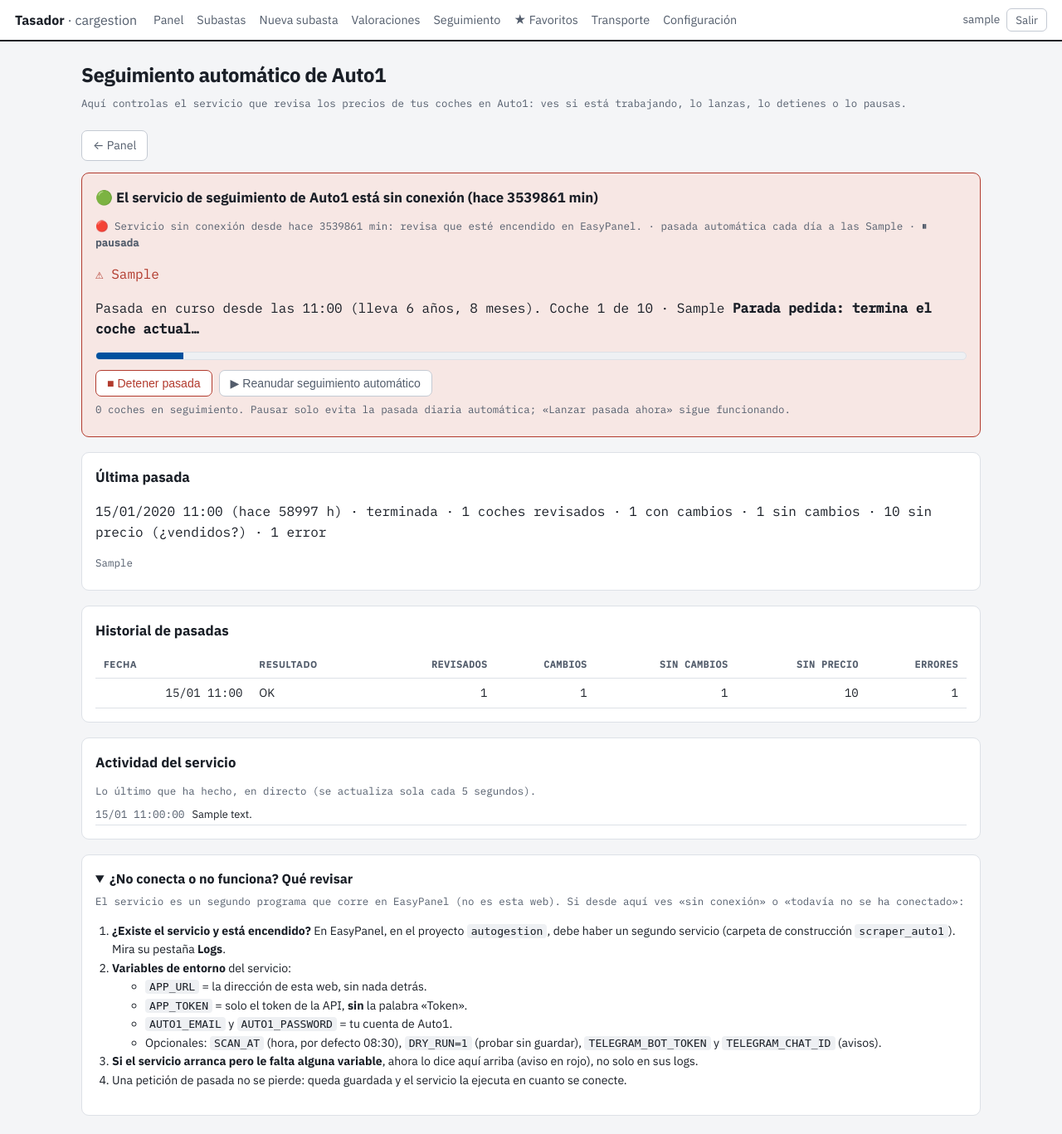
After one commit to apleal/cargestion, a Django app: page /seguimiento/ in a window 1280 px wide. The commit adds this page. Shown: the whole page at 83% size. Run offline with Django 5.2, Linux system fonts and the light colour scheme; a user stored in the database is signed in; tables that the repository leaves empty hold one stand-in row (values such as "Sample post").

Commit message:
Pantalla de control del seguimiento de Auto1: estado en vivo, lanzar, detener y pausar
Alberto no sabia si el servicio funcionaba ni podia pararlo: "debe haber
una pantalla donde sepamos que esta recogiendo datos, que lo podamos parar
cuando queramos y lanzarlo nosotros".

- Nueva pantalla /seguimiento/ (enlace "Seguimiento" en el menu): estado
  del servicio (conectado / sin conexion / nunca conectado), pasada en
  curso con progreso coche a coche y barra, ultima pasada, historial y
  actividad en directo (ultimas lineas del log del servicio, 300 max).
  Se refresca sola cada 5 s (zona parcial ?parcial=1).
- Controles: lanzar pasada, detener la pasada en curso (el servicio
  termina el coche actual y para; queda registrada como detenida) o
  cancelar una peticion pendiente, y pausar/reanudar la pasada diaria
  automatica (el lanzamiento manual sigue funcionando).
- El servicio se hace visible aunque este mal configurado: si faltan
  AUTO1_EMAIL/AUTO1_PASSWORD o SCAN_AT es invalido, ya no se cierra en
  silencio; sigue avisando a la app y se ve en rojo con la causa.
  (Solo exige APP_URL y APP_TOKEN, sin las que no podria avisar.)
- Latido ampliado (progreso, problemas, lineas de log; la respuesta trae
  pausado y detener). Modelos: ServicioAuto1 ampliado y EventoAuto1.
- Panel: la tarjeta enlaza con el control y avisa si esta pausado o el
  servicio comunica un problema.
- Guia de que revisar si no conecta, dentro de la propia pantalla.

Bug de deduplicacion encontrado al probar: dos anuncios distintos de Auto1
(referencia distinta, mismo modelo y ano, km parecidos) se fusionaban en un
unico vehiculo, asi que solo se vigilaba uno. Ahora, si la linea trae
referencia (Auto1) o matricula (BCA) y no coincide con nada, es un coche
nuevo; el emparejamiento aproximado solo se usa sin ningun identificador.

Probado de punta a punta en local: servicio mal configurado, correcto,
lanzar desde la pantalla, progreso en vivo y detener a mitad de pasada.

Co-Authored-By: Claude Sonnet 5.5 <noreply@anthropic.com>

```diff
--- a/tasador/static/tasador/app.css
+++ b/tasador/static/tasador/app.css
@@ -217,3 +217,10 @@ table.rejilla.sala td{padding:9px 12px}
 .aviso-card{border-color:var(--warn);background:var(--warn-soft)}
 .comprobado{font-size:.68rem;color:var(--ink-soft);font-family:"IBM Plex Mono",monospace}
 .comprobado.vieja{color:var(--warn)}
+
+.barra{height:10px;background:var(--surface-2);border:1px solid var(--line);border-radius:6px;overflow:hidden;margin:6px 0}
+.barra>span{display:block;height:100%;background:var(--accent);transition:width .4s}
+.evento{font-size:.8rem;padding:2px 0;border-bottom:1px solid var(--line);word-break:break-word}
+.evento .mono{color:var(--ink-soft);margin-right:6px}
+.ayuda-lista{font-size:.88rem;line-height:1.6;padding-left:20px}
+.ayuda-lista code{background:var(--surface-2);padding:1px 5px;border-radius:4px;font-size:.82rem}
--- /dev/null
+++ b/tasador/templates/tasador/_seguimiento_estado.html
@@ -0,0 +1,106 @@
+{% with sv=s.servicio %}
+<div class="card {% if s.nivel == 'error' %}aviso-card{% endif %}">
+  <h2>
+    {% if sv.en_curso_desde %}🟢{% elif s.nivel == 'ok' %}✅{% elif s.nivel == 'error' %}❌{% else %}⚠️{% endif %}
+    {{ s.titulo }}
+  </h2>
+
+  <p class="mono ayuda">
+    {% if sv.conexion == 'conectado' %}🟢 Servicio conectado (último aviso hace {{ sv.minutos }} min)
+    {% elif sv.conexion == 'sin_conexion' %}🔴 Servicio sin conexión desde hace {{ sv.minutos }} min: revisa que esté encendido en EasyPanel.
+    {% else %}⚪ El servicio todavía no se ha conectado a la app (mira «¿No conecta?» más abajo).{% endif %}
+    {% if sv.programada %}· pasada automática cada día a las {{ sv.programada }}{% endif %}
+    {% if sv.pausado %}· <b>⏸ pausada</b>{% endif %}
+  </p>
+
+  {% if sv.problemas %}
+  <p class="mono" style="color:var(--warn)">⚠ {{ sv.problemas }}</p>
+  {% endif %}
+
+  {% if sv.en_curso_desde %}
+  <p class="mono">
+    Pasada en curso desde las {{ sv.en_curso_desde|date:"H:i" }} (lleva {{ sv.en_curso_desde|timesince }}).
+    {% if sv.progreso and sv.progreso.total %}
+    Coche {{ sv.progreso.actual }} de {{ sv.progreso.total }}{% if sv.progreso.ref %} · {{ sv.progreso.ref }}{% endif %}
+    {% endif %}
+    {% if sv.detener %}<b>Parada pedida: termina el coche actual…</b>{% endif %}
+  </p>
+  {% if sv.progreso and sv.progreso.total %}
+  <div class="barra"><span style="width:{{ sv.progreso.porcentaje }}%"></span></div>
+  {% endif %}
+  {% elif sv.solicitada %}
+  <p class="mono">⏳ Pasada pedida a las {{ sv.solicitada|date:"H:i" }}: el servicio la recoge en menos de un minuto.</p>
+  {% endif %}
+
+  <div class="acciones" style="margin-top:12px">
+    {% if s.puede_solicitar %}
+    <form method="post" action="{% url 'seguimiento_auto1_accion' %}"
+          onsubmit="return confirm('¿Lanzar ahora una pasada? Revisa los {{ en_seguimiento }} coches en seguimiento y tarda varios minutos.');">
+      {% csrf_token %}<input type="hidden" name="accion" value="lanzar">
+      <button type="submit" class="btn primary">↻ Lanzar pasada ahora</button>
+    </form>
+    {% endif %}
+    {% if sv.en_curso_desde and not sv.detener or sv.solicitada %}
+    <form method="post" action="{% url 'seguimiento_auto1_accion' %}"
+          onsubmit="return confirm('{% if sv.en_curso_desde %}¿Detener la pasada en curso? Termina el coche actual y para.{% else %}¿Cancelar la pasada pedida?{% endif %}');">
+      {% csrf_token %}<input type="hidden" name="accion" value="detener">
+      <button type="submit" class="btn peligro">■ {% if sv.en_curso_desde %}Detener pasada{% else %}Cancelar petición{% endif %}</button>
+    </form>
+    {% endif %}
+    <form method="post" action="{% url 'seguimiento_auto1_accion' %}">
+      {% csrf_token %}
+      {% if sv.pausado %}
+      <input type="hidden" name="accion" value="reanudar">
+      <button type="submit" class="btn">▶ Reanudar seguimiento automático</button>
+      {% else %}
+      <input type="hidden" name="accion" value="pausar">
+      <button type="submit" class="btn">⏸ Pausar seguimiento automático</button>
+      {% endif %}
+    </form>
+  </div>
+  <p class="mono ayuda">{{ en_seguimiento }} coche{{ en_seguimiento|pluralize }} en seguimiento. Pausar solo evita la pasada diaria automática; «Lanzar pasada ahora» sigue funcionando.</p>
+</div>
+
+{% if s.ultima %}
+<div class="card">
+  <h2>Última pasada</h2>
+  <p class="mono">
+    {{ s.ultima.fecha|date:"d/m/Y H:i" }} (hace {{ s.horas }} h) ·
+    {% if s.ultima.ok %}terminada{% else %}<span class="neg">FALLÓ</span>{% endif %} ·
+    {{ s.ultima.revisados }} coches revisados · {{ s.ultima.con_cambios }} con cambios ·
+    {{ s.ultima.sin_cambios }} sin cambios · {{ s.ultima.sin_precio }} sin precio (¿vendidos?) ·
+    {{ s.ultima.errores }} error{{ s.ultima.errores|pluralize:"es" }}
+  </p>
+  {% if s.ultima.detalle %}<p class="mono ayuda">{{ s.ultima.detalle|truncatechars:600 }}</p>{% endif %}
+</div>
+{% endif %}
+
+{% if s.pasadas %}
+<div class="card">
+  <h2>Historial de pasadas</h2>
+  <div class="tw"><table>
+    <thead><tr><th>Fecha</th><th>Resultado</th><th class="num">Revisados</th><th class="num">Cambios</th><th class="num">Sin cambios</th><th class="num">Sin precio</th><th class="num">Errores</th></tr></thead>
+    <tbody>
+      {% for p in s.pasadas %}
+      <tr>
+        <td class="num">{{ p.fecha|date:"d/m H:i" }}</td>
+        <td>{% if p.ok %}OK{% else %}<span class="neg">FALLO</span>{% endif %}</td>
+        <td class="num">{{ p.revisados }}</td><td class="num">{{ p.con_cambios }}</td>
+        <td class="num">{{ p.sin_cambios }}</td><td class="num">{{ p.sin_precio }}</td><td class="num">{{ p.errores }}</td>
+      </tr>
+      {% endfor %}
+    </tbody>
+  </table></div>
+</div>
+{% endif %}
+
+<div class="card">
+  <h2>Actividad del servicio</h2>
+  <p class="mono ayuda">Lo último que ha hecho, en directo (se actualiza sola cada 5 segundos).</p>
+  {% for e in eventos %}
+  <div class="evento"><span class="mono">{{ e.fecha|date:"d/m H:i:s" }}</span> {{ e.texto }}</div>
+  {% empty %}
+  <p class="mono ayuda">Sin actividad todavía. Cuando el servicio funcione, aquí verás cada paso: login, cada coche revisado, cambios de precio…</p>
+  {% endfor %}
+</div>
+{% endwith %}
--- a/tasador/templates/tasador/panel.html
+++ b/tasador/templates/tasador/panel.html
@@ -12,6 +12,7 @@
       {% if s.nivel == 'ok' %}✅{% elif s.nivel == 'error' %}❌{% else %}⚠️{% endif %}
       {{ s.titulo }}
     </h2>
+    <a class="btn" href="{% url 'seguimiento_auto1' %}">Abrir control →</a>
     {% if s.puede_solicitar %}
     <form method="post" action="{% url 'seguimiento_auto1_solicitar' %}"
           onsubmit="return confirm('¿Lanzar ahora una pasada de seguimiento? Revisa todos los coches vivos y tarda varios minutos.');">
--- /dev/null
+++ b/tasador/templates/tasador/seguimiento_auto1.html
@@ -0,0 +1,55 @@
+{% extends "base.html" %}
+{% block title %}Seguimiento Auto1 · Tasador{% endblock %}
+{% block content %}
+<div class="sesion-head">
+  <div>
+    <h1>Seguimiento automático de Auto1</h1>
+    <p class="mono ayuda">Aquí controlas el servicio que revisa los precios de tus coches en Auto1: ves si está trabajando, lo lanzas, lo detienes o lo pausas.</p>
+  </div>
+  <a class="btn" href="{% url 'panel' %}">← Panel</a>
+</div>
+
+<div id="estado-vivo">
+  {% include "tasador/_seguimiento_estado.html" %}
+</div>
+
+<details class="card" {% if s.servicio.conexion == 'nunca' or s.servicio.conexion == 'sin_conexion' or s.servicio.problemas %}open{% endif %}>
+  <summary><b>¿No conecta o no funciona? Qué revisar</b></summary>
+  <p class="mono ayuda">El servicio es un segundo programa que corre en EasyPanel (no es esta web). Si desde aquí ves «sin conexión» o «todavía no se ha conectado»:</p>
+  <ol class="ayuda-lista">
+    <li><b>¿Existe el servicio y está encendido?</b> En EasyPanel, en el proyecto <code>autogestion</code>, debe haber un segundo servicio (carpeta de construcción <code>scraper_auto1</code>). Mira su pestaña <b>Logs</b>.</li>
+    <li><b>Variables de entorno</b> del servicio:
+      <ul>
+        <li><code>APP_URL</code> = la dirección de esta web, sin nada detrás.</li>
+        <li><code>APP_TOKEN</code> = solo el token de la API, <b>sin</b> la palabra «Token».</li>
+        <li><code>AUTO1_EMAIL</code> y <code>AUTO1_PASSWORD</code> = tu cuenta de Auto1.</li>
+        <li>Opcionales: <code>SCAN_AT</code> (hora, por defecto 08:30), <code>DRY_RUN=1</code> (probar sin guardar), <code>TELEGRAM_BOT_TOKEN</code> y <code>TELEGRAM_CHAT_ID</code> (avisos).</li>
+      </ul>
+    </li>
+    <li><b>Si el servicio arranca pero le falta alguna variable</b>, ahora lo dice aquí arriba (aviso en rojo), no solo en sus logs.</li>
+    <li>Una petición de pasada no se pierde: queda guardada y el servicio la ejecuta en cuanto se conecte.</li>
+  </ol>
+</details>
+{% endblock %}
+
+{% block scripts %}
+<script>
+(function(){
+  var zona = document.getElementById('estado-vivo');
+  var url = "{% url 'seguimiento_auto1' %}?parcial=1";
+  var pausadoPorUsuario = false;
+
+  // No refrescar mientras se está mostrando un diálogo de confirmación o se pulsa un botón.
+  zona.addEventListener('submit', function(e){ if(!e.defaultPrevented) pausadoPorUsuario = true; });
+
+  function refrescar(){
+    if(pausadoPorUsuario || document.hidden) return;
+    fetch(url, {headers: {'X-Requested-With': 'XMLHttpRequest'}, credentials: 'same-origin'})
+      .then(function(r){ return r.ok ? r.text() : null; })
+      .then(function(html){ if(html !== null) zona.innerHTML = html; })
+      .catch(function(){});
+  }
+  setInterval(refrescar, 5000);
+})();
+</script>
+{% endblock %}
--- a/tasador/urls.py
+++ b/tasador/urls.py
@@ -5,6 +5,8 @@ from . import views
 urlpatterns = [
     path("", views.panel, name="panel"),
     path("seguimiento-auto1/solicitar/", views.seguimiento_auto1_solicitar, name="seguimiento_auto1_solicitar"),
+    path("seguimiento/", views.seguimiento_auto1, name="seguimiento_auto1"),
+    path("seguimiento/accion/", views.seguimiento_auto1_accion, name="seguimiento_auto1_accion"),
 
     path("subastas/", views.sesion_lista, name="sesion_lista"),
     path("subastas/nueva/", views.sesion_nueva, name="sesion_nueva"),
--- a/tasador/views.py
+++ b/tasador/views.py
@@ -97,7 +97,8 @@ def _estado_servicio_auto1() -> dict:
     srv = models.ServicioAuto1.objects.filter(pk=1).first()
     if srv is None:
         return {"conexion": "nunca", "programada": "", "en_curso_desde": None,
-                "solicitada": None, "minutos": None}
+                "solicitada": None, "minutos": None, "pausado": False,
+                "detener": False, "problemas": "", "progreso": None}
     if srv.ultimo_latido is None:
         conexion, minutos = "nunca", None
     else:
@@ -109,16 +110,31 @@ def _estado_servicio_auto1() -> dict:
         "en_curso_desde": srv.en_curso_desde,
         "solicitada": srv.pasada_solicitada,
         "minutos": minutos,
+        "pausado": srv.pausado,
+        "detener": srv.detener_solicitada,
+        "problemas": srv.problemas,
+        "progreso": (
+            {
+                "actual": srv.progreso_actual,
+                "total": srv.progreso_total,
+                "ref": srv.progreso_ref,
+                "porcentaje": int(100 * srv.progreso_actual / srv.progreso_total)
+                if srv.progreso_total
+                else 0,
+            }
+            if srv.en_curso_desde
+            else None
+        ),
     }
 
 
-def _estado_seguimiento_auto1() -> dict | None:
-    """Estado del servicio de seguimiento de Auto1 para el Panel, o None si
-    Auto1 no se usa todavía. nivel: ok | aviso | error."""
-    if not models.Valoracion.objects.filter(proveedor__nombre="Auto1").exists():
+def _estado_seguimiento_auto1(siempre: bool = False, n_pasadas: int = 5) -> dict | None:
+    """Estado del servicio de seguimiento de Auto1, o None si Auto1 no se usa
+    todavía (salvo ``siempre``, para la pantalla de control). nivel: ok | aviso | error."""
+    if not siempre and not models.Valoracion.objects.filter(proveedor__nombre="Auto1").exists():
         return None
     servicio = _estado_servicio_auto1()
-    pasadas = list(models.PasadaAuto1.objects.all()[:5])
+    pasadas = list(models.PasadaAuto1.objects.all()[:n_pasadas])
     resultado = {"servicio": servicio, "pasadas": pasadas}
 
     if not pasadas:
@@ -148,9 +164,30 @@ def _estado_seguimiento_auto1() -> dict | None:
             nivel="error",
             titulo=f"El servicio de seguimiento de Auto1 está sin conexión (hace {servicio['minutos']} min)",
         )
+    elif servicio["problemas"]:
+        resultado.update(
+            nivel="error",
+            titulo="El servicio de seguimiento comunica un problema de configuración",
+            detalle=servicio["problemas"],
+        )
+    elif servicio["en_curso_desde"]:
+        resultado.update(nivel="ok", titulo="Recogiendo datos de Auto1 ahora mismo")
+    elif servicio["pausado"] and resultado["nivel"] == "ok":
+        resultado.update(nivel="aviso", titulo="Seguimiento automático PAUSADO")
     # Con una pasada pedida o en curso no tiene sentido ofrecer otra.
     resultado["puede_solicitar"] = not (servicio["solicitada"] or servicio["en_curso_desde"])
     return resultado
+
+
+def _pedir_pasada(request) -> None:
+    srv = models.ServicioAuto1.obtener()
+    if srv.pasada_solicitada or srv.en_curso_desde:
+        messages.info(request, "Ya hay una pasada pedida o en curso.")
+        return
+    srv.pasada_solicitada = timezone.now()
+    srv.solicitada_por = request.user
+    srv.save(update_fields=["pasada_solicitada", "solicitada_por"])
+    messages.success(request, "Pasada solicitada. El servicio la recoge en menos de un minuto.")
 
 
 @login_required
@@ -158,17 +195,60 @@ def _estado_seguimiento_auto1() -> dict | None:
 def seguimiento_auto1_solicitar(request):
     """Botón del Panel: pide una pasada ahora. La recoge el servicio en menos
     de un minuto (no se ejecuta aquí: el navegador de Auto1 vive en el servicio)."""
+    _pedir_pasada(request)
+    return redirect("panel")
+
+
+@login_required
+@require_POST
+def seguimiento_auto1_accion(request):
+    """Controles de la pantalla de seguimiento: lanzar, detener, pausar, reanudar."""
+    accion = request.POST.get("accion")
     srv = models.ServicioAuto1.obtener()
-    if srv.pasada_solicitada or srv.en_curso_desde:
-        messages.info(request, "Ya hay una pasada pedida o en curso.")
-    else:
-        srv.pasada_solicitada = timezone.now()
-        srv.solicitada_por = request.user
-        srv.save(update_fields=["pasada_solicitada", "solicitada_por"])
+    if accion == "lanzar":
+        _pedir_pasada(request)
+    elif accion == "detener":
+        if srv.en_curso_desde:
+            srv.detener_solicitada = True
+            srv.save(update_fields=["detener_solicitada"])
+            messages.success(
+                request, "Parada pedida. El servicio termina el coche actual y se detiene."
+            )
+        elif srv.pasada_solicitada:
+            srv.pasada_solicitada = None
+            srv.save(update_fields=["pasada_solicitada"])
+            messages.success(request, "Petición de pasada cancelada.")
+        else:
+            messages.info(request, "No hay ninguna pasada en curso ni pedida.")
+    elif accion == "pausar":
+        srv.pausado = True
+        srv.save(update_fields=["pausado"])
         messages.success(
-            request, "Pasada solicitada. El servicio la recoge en menos de un minuto."
+            request, "Seguimiento automático pausado: no hará la pasada diaria hasta que lo reanudes."
         )
-    return redirect("panel")
+    elif accion == "reanudar":
+        srv.pausado = False
+        srv.save(update_fields=["pausado"])
+        messages.success(request, "Seguimiento automático reanudado.")
+    return redirect("seguimiento_auto1")
+
+
+@login_required
+def seguimiento_auto1(request):
+    """Pantalla de control del seguimiento automático de Auto1: estado en vivo,
+    progreso, actividad reciente y botones. ?parcial=1 devuelve solo la zona
+    que se refresca sola cada pocos segundos."""
+    ctx = {
+        "s": _estado_seguimiento_auto1(siempre=True, n_pasadas=10),
+        "eventos": list(models.EventoAuto1.objects.all()[:40]),
+        "en_seguimiento": len(services.coches_auto1_en_seguimiento()),
+    }
+    plantilla = (
+        "tasador/_seguimiento_estado.html"
+        if request.GET.get("parcial") == "1"
+        else "tasador/seguimiento_auto1.html"
+    )
+    return render(request, plantilla, ctx)
 
 
 @login_required
--- a/templates/base.html
+++ b/templates/base.html
@@ -17,6 +17,7 @@
     <a href="{% url 'sesion_lista' %}">Subastas</a>
     <a href="{% url 'sesion_nueva' %}">Nueva subasta</a>
     <a href="{% url 'valoracion_lista' %}">Valoraciones</a>
+    <a href="{% url 'seguimiento_auto1' %}">Seguimiento</a>
     <a href="{% url 'favoritos_lista' %}">★ Favoritos</a>
     <a href="{% url 'config_transporte' %}">Transporte</a>
     <a href="{% url 'admin:index' %}">Configuración</a>
```
Also changed, not shown: scraper_auto1/scraper.py (+93 -48 lines), tasador/api_views.py (+54 -6 lines), tasador/dedup.py (+7 -7 lines), tasador/models.py (+28 -0 lines), tests/test_api.py (+149 -1 lines), tests/test_vistas.py (+20 -0 lines), tasador/migrations/0011_eventoauto1_servicioauto1_detener_solicitada_and_more.py (added).
